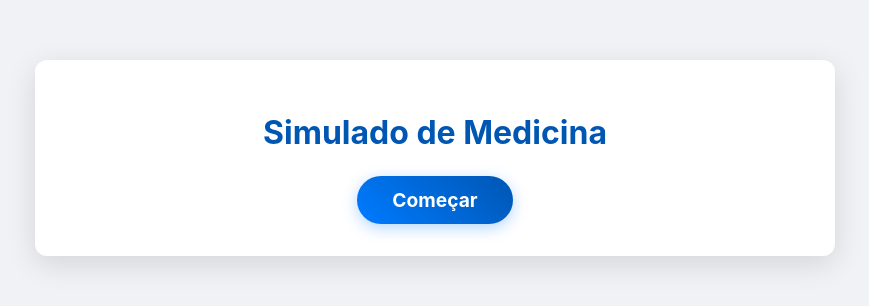
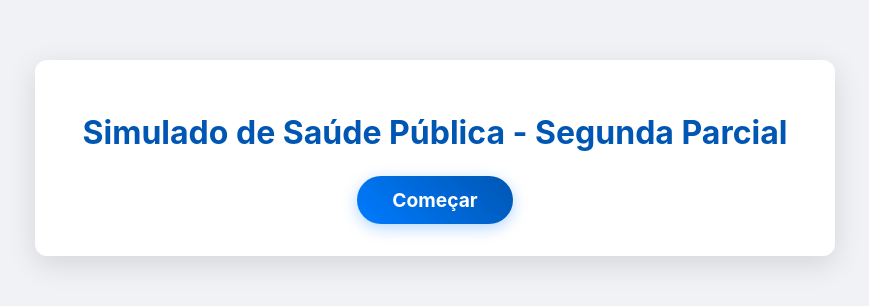
Before and after one commit to heraldo87/quiz-medicina, a plain HTML site: page index.html in a window 1280 px wide. Shown: the part 242-548 px from the top of the page, without its empty margins (205-1074 px from the left). Drawn offline with Linux system fonts and the light colour scheme.

Commit message:
Add files via upload

```diff
--- a/index.html
+++ b/index.html
@@ -9,7 +9,7 @@
 <body>
 
     <div class="quiz-container">
-        <h1>Simulado de Medicina</h1>
+        <h1>Simulado de Saúde Pública - Segunda Parcial</h1>
 
         <div id="quiz" class="hide">
             <div id="question-header">
```
